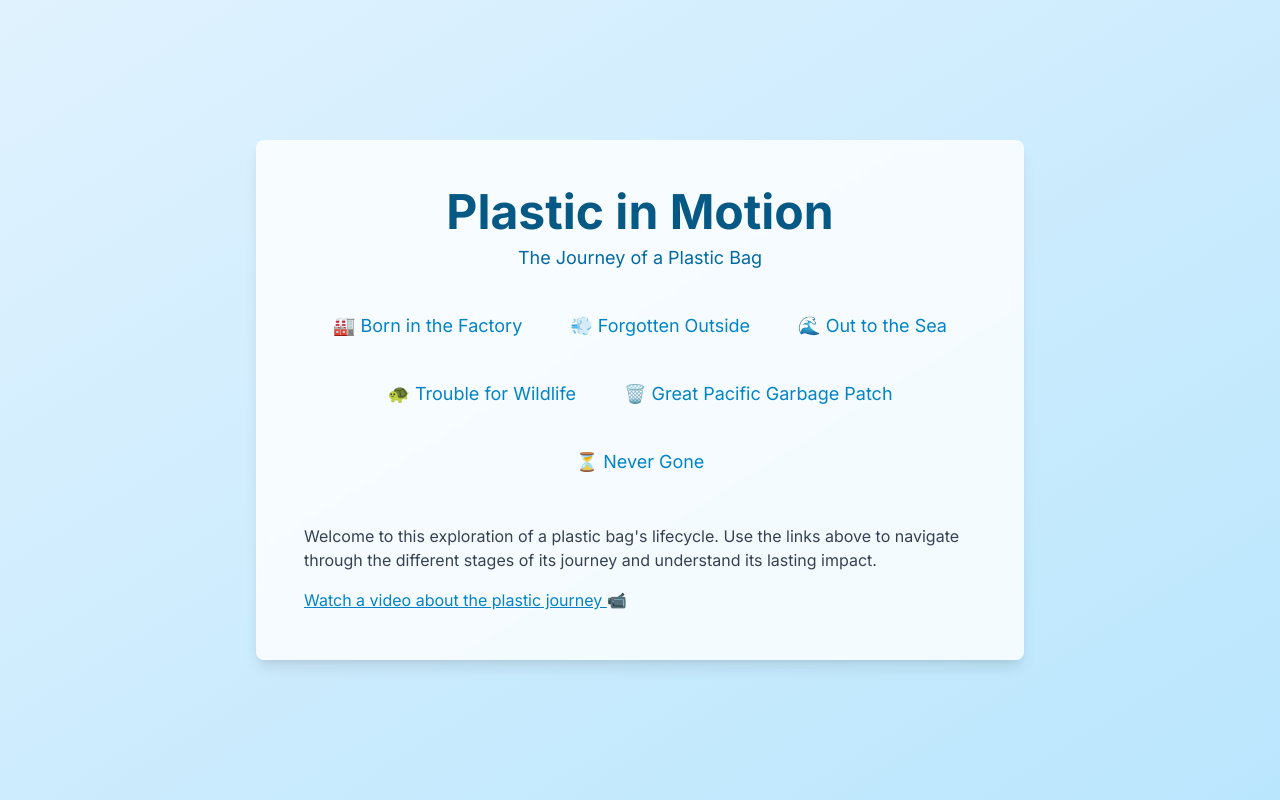
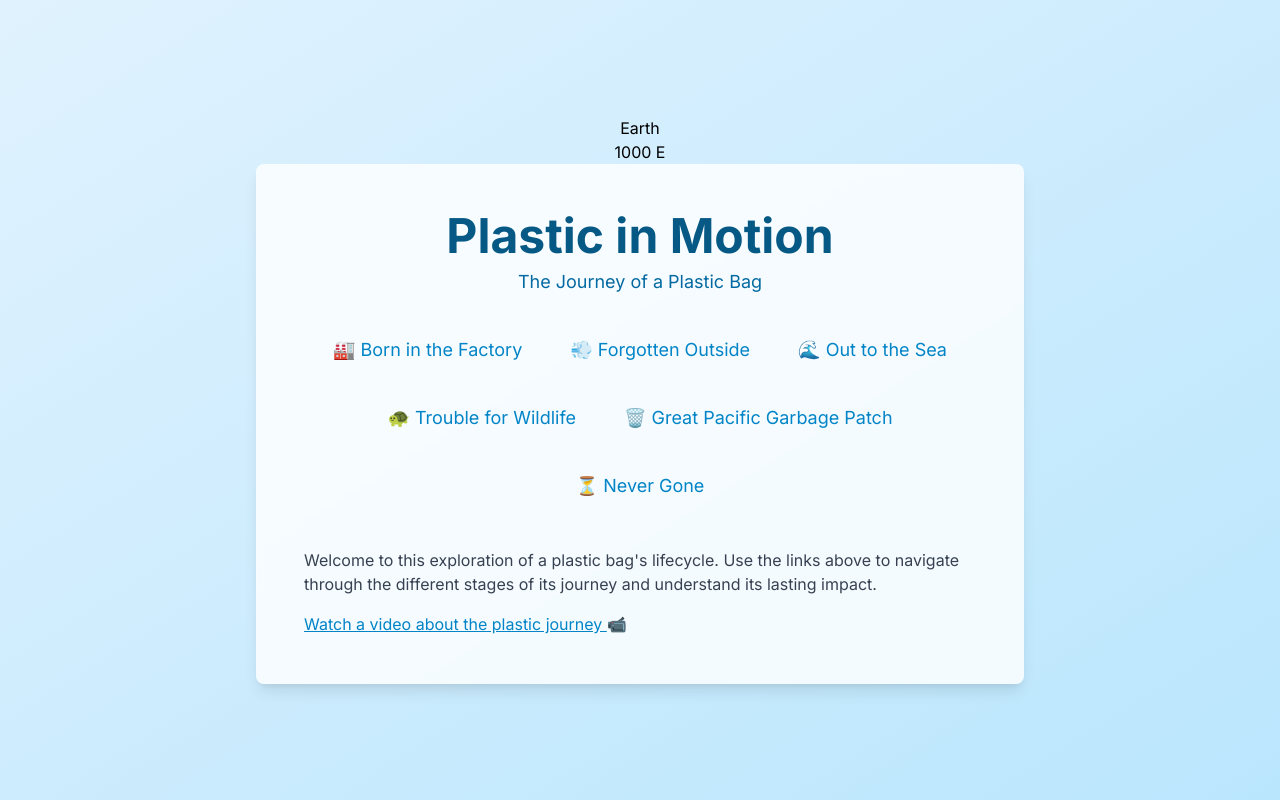
Before and after one commit to sai-raparla/PlasticBagWebsite, a plain HTML site: page index.html in a window 1280 px wide. Drawn offline with nearby package versions, Linux system fonts and the light colour scheme.

Commit message:
added class title

```diff
--- a/index.html
+++ b/index.html
@@ -15,6 +15,9 @@
 
     </head>
 <body>
+    <div id="bg-text-left" class="background-text">Earth</div>
+    <div id="bg-text-right" class="background-text">1000 E</div>
+
     <div class="content-container"> <header class="mb-8 text-center">
             <h1 class="text-4xl md:text-5xl font-bold text-sky-800">
                 Plastic in Motion
@@ -33,12 +36,14 @@
             </ul>
         </nav>
 
-        <main class="mt-10 text-left text-gray-700 space-y-4"> <p>Welcome to this exploration of a plastic bag's lifecycle. Use the links above to navigate through the different stages of its journey and understand its lasting impact.</p>
+        <main class="mt-10 text-left text-gray-700 space-y-4">
+            <p>Welcome to this exploration of a plastic bag's lifecycle. Use the links above to navigate through the different stages of its journey and understand its lasting impact.</p>
 
             <div>
                 <a href="https://www.youtube.com/watch?v=GLgh9h2ePYw " target="_blank" rel="noopener noreferrer" class="text-sky-600 hover:text-sky-800 font-medium underline">
                     Watch a video about the plastic journey
-                </a> <span>📹</span> </div>
+                </a> <span>📹</span>
+            </div>
         </main>
 
     </div> </body>
--- a/styles.css
+++ b/styles.css
@@ -9,7 +9,10 @@ body {
     flex-direction: column;
     align-items: center;
     justify-content: center;
-    padding: 1.5rem; /* p-6 */
+    padding: 1.5rem; /* p-6 equivalent */
+    /* Required for absolute positioning of potential background elements */
+    position: relative;
+    overflow-x: hidden; /* Prevent horizontal scroll */
 }
 
 /* Style for navigation links */
@@ -32,8 +35,12 @@ nav a:hover {
     text-align: center;
     max-width: 48rem; /* max-w-3xl */
     width: 100%;
+    /* Ensure content stays above potential background elements */
+    position: relative;
+    z-index: 10;
 }
 
+/* Responsive padding for the container on medium screens and up */
 @media (min-width: 768px) { /* md: breakpoint */
     .content-container {
         padding: 3rem; /* md:p-12 */
@@ -45,6 +52,7 @@ header {
     margin-bottom: 2rem; /* mb-8 */
 }
 
+/* Header h1 styling */
 header h1 {
     font-size: 2.25rem; /* text-4xl */
     line-height: 2.5rem;
@@ -52,6 +60,7 @@ header h1 {
     color: #0c4a6e; /* text-sky-800 */
 }
 
+/* Responsive h1 size */
 @media (min-width: 768px) { /* md: breakpoint */
     header h1 {
         font-size: 3rem; /* md:text-5xl */
@@ -59,6 +68,7 @@ header h1 {
     }
 }
 
+/* Header paragraph styling */
 header p {
     font-size: 1.125rem; /* text-lg */
     line-height: 1.75rem;
@@ -74,6 +84,7 @@ nav ul {
     gap: 1rem; /* gap-4 */
 }
 
+/* Responsive navigation gap */
 @media (min-width: 768px) { /* md: breakpoint */
     nav ul {
         gap: 1.5rem; /* md:gap-6 */
@@ -99,3 +110,6 @@ main {
     text-align: left; /* text-left */
     color: #4b5563; /* text-gray-700 */
 }
+
+/* NOTE: Styles for .floating-bag animation and .background-text are NOT included here. */
+/* Add them back if those effects are desired. */
```
